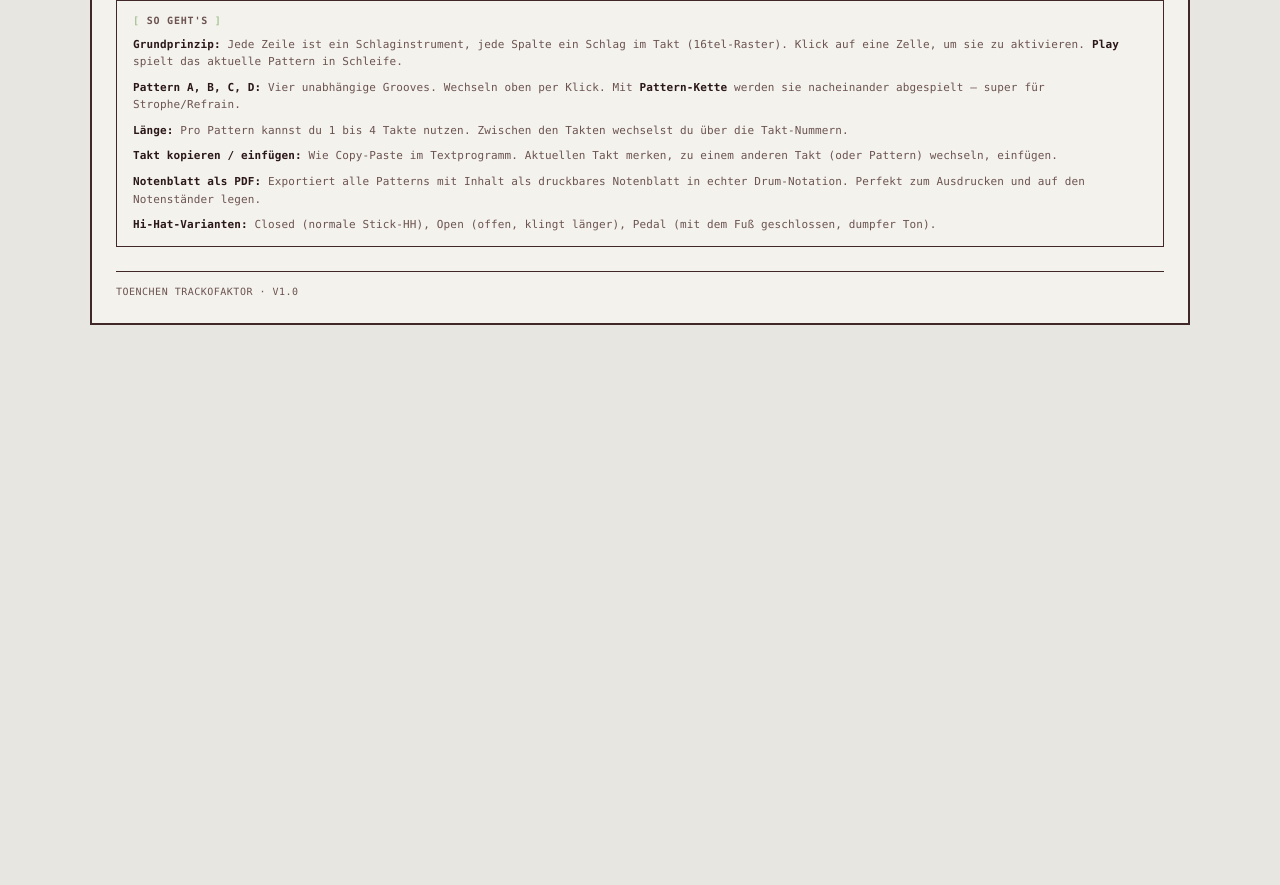
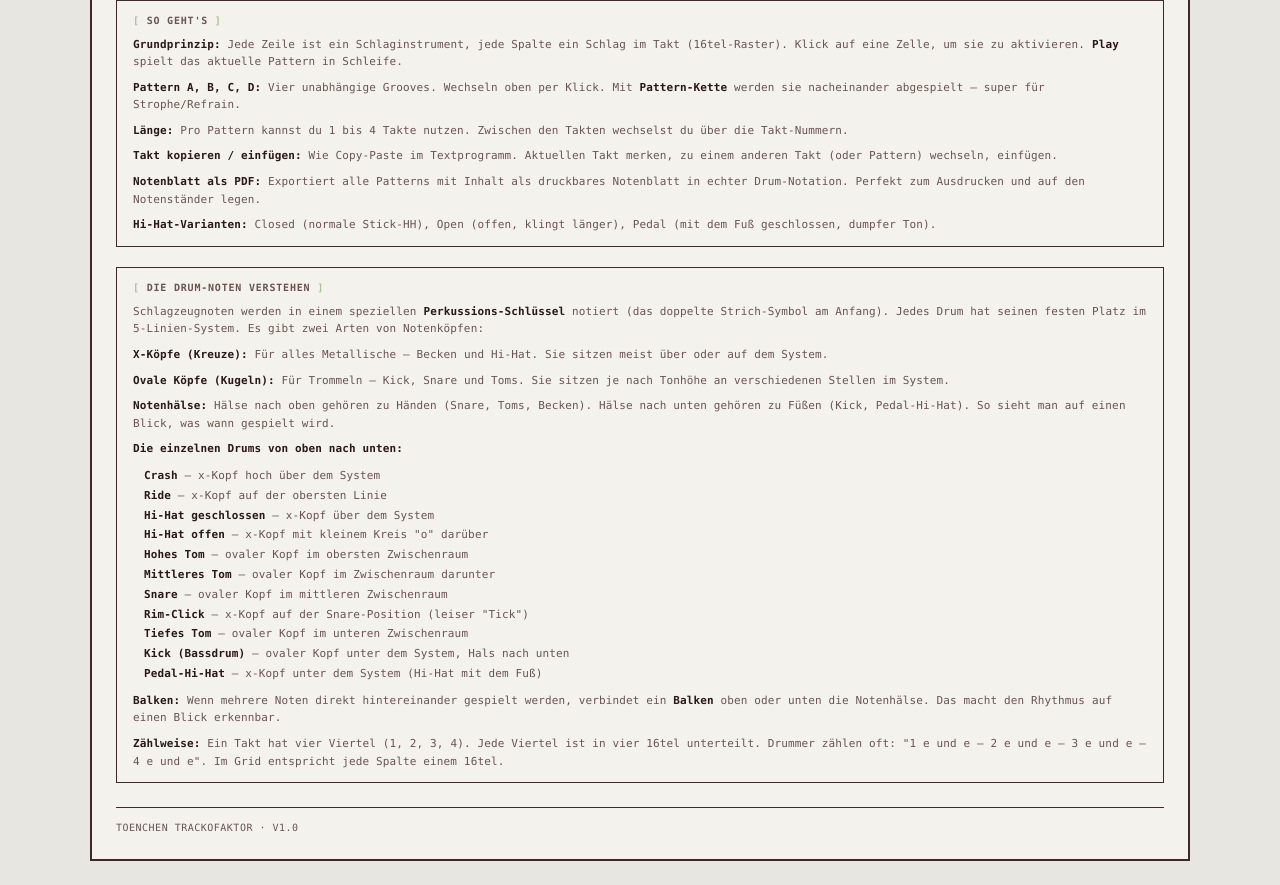
Before and after one commit to SnadBreugen/drum-sequencer, a plain HTML site: page index.html in a window 1280 px wide. Shown: the part 899-1784 px from the top of the page. Before the commit the page ends 1248 px from the top, so only its background shows below. Drawn offline with nearby package versions, Linux system fonts and the light colour scheme.

Commit message:
Drum-Noten in der Anleitung erklärt

```diff
--- a/index.html
+++ b/index.html
@@ -91,6 +91,44 @@
       </p>
     </section>
 
+    <section class="info-section">
+      <h2>Die Drum-Noten verstehen</h2>
+      <p>
+        Schlagzeugnoten werden in einem speziellen <strong>Perkussions-Schlüssel</strong> notiert (das doppelte Strich-Symbol am Anfang). Jedes Drum hat seinen festen Platz im 5-Linien-System. Es gibt zwei Arten von Notenköpfen:
+      </p>
+      <p>
+        <strong>X-Köpfe (Kreuze):</strong> Für alles Metallische — Becken und Hi-Hat. Sie sitzen meist über oder auf dem System.
+      </p>
+      <p>
+        <strong>Ovale Köpfe (Kugeln):</strong> Für Trommeln — Kick, Snare und Toms. Sie sitzen je nach Tonhöhe an verschiedenen Stellen im System.
+      </p>
+      <p>
+        <strong>Notenhälse:</strong> Hälse nach oben gehören zu Händen (Snare, Toms, Becken). Hälse nach unten gehören zu Füßen (Kick, Pedal-Hi-Hat). So sieht man auf einen Blick, was wann gespielt wird.
+      </p>
+      <p>
+        <strong>Die einzelnen Drums von oben nach unten:</strong>
+      </p>
+      <p style="margin-left: 1em; font-size: 11px; line-height: 1.8;">
+        <strong>Crash</strong> — x-Kopf hoch über dem System<br>
+        <strong>Ride</strong> — x-Kopf auf der obersten Linie<br>
+        <strong>Hi-Hat geschlossen</strong> — x-Kopf über dem System<br>
+        <strong>Hi-Hat offen</strong> — x-Kopf mit kleinem Kreis "o" darüber<br>
+        <strong>Hohes Tom</strong> — ovaler Kopf im obersten Zwischenraum<br>
+        <strong>Mittleres Tom</strong> — ovaler Kopf im Zwischenraum darunter<br>
+        <strong>Snare</strong> — ovaler Kopf im mittleren Zwischenraum<br>
+        <strong>Rim-Click</strong> — x-Kopf auf der Snare-Position (leiser "Tick")<br>
+        <strong>Tiefes Tom</strong> — ovaler Kopf im unteren Zwischenraum<br>
+        <strong>Kick (Bassdrum)</strong> — ovaler Kopf unter dem System, Hals nach unten<br>
+        <strong>Pedal-Hi-Hat</strong> — x-Kopf unter dem System (Hi-Hat mit dem Fuß)
+      </p>
+      <p>
+        <strong>Balken:</strong> Wenn mehrere Noten direkt hintereinander gespielt werden, verbindet ein <strong>Balken</strong> oben oder unten die Notenhälse. Das macht den Rhythmus auf einen Blick erkennbar.
+      </p>
+      <p>
+        <strong>Zählweise:</strong> Ein Takt hat vier Viertel (1, 2, 3, 4). Jede Viertel ist in vier 16tel unterteilt. Drummer zählen oft: "1 e und e — 2 e und e — 3 e und e — 4 e und e". Im Grid entspricht jede Spalte einem 16tel.
+      </p>
+    </section>
+
     <footer class="app-footer">
       <p>toenchen Trackofaktor · v1.0</p>
     </footer>
```
